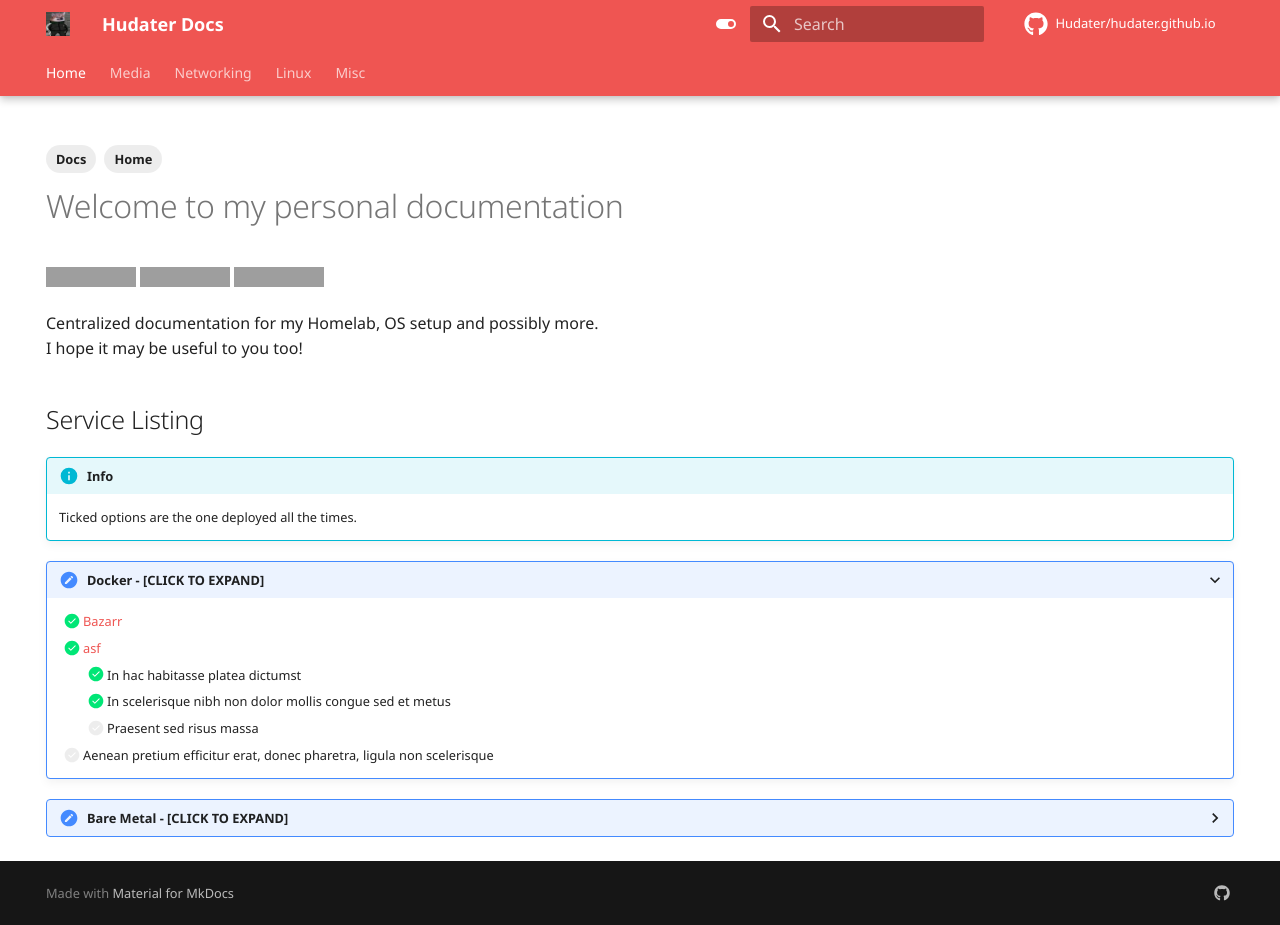
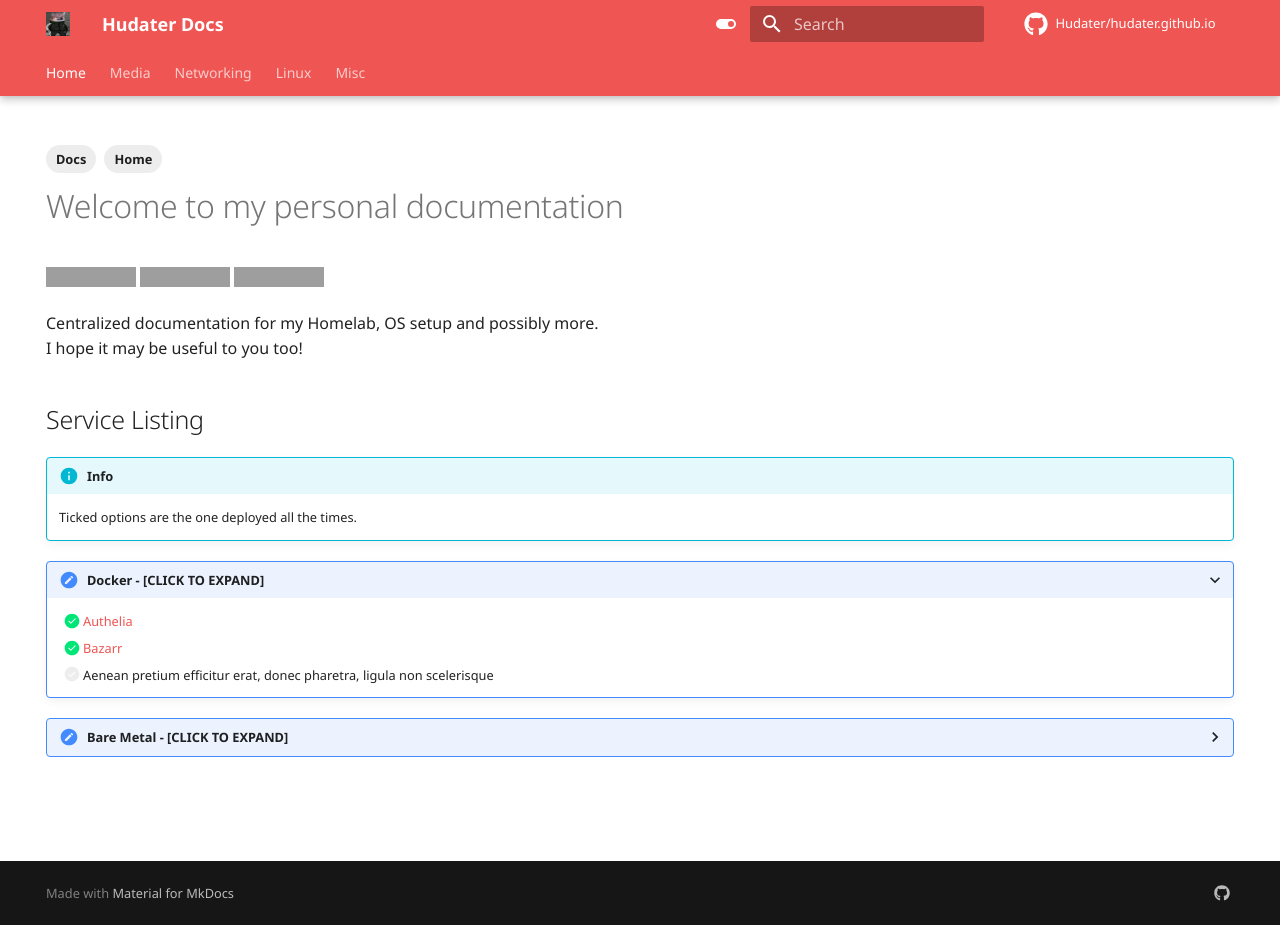
Before and after one commit to Hudater/hudater.github.io, an MkDocs documentation site: the page built from docs/index.md, in a window 1280 px wide and 925 px high. Built offline with MkDocs 1.6.1 and Material for MkDocs 9.7.7, drawn with Linux system fonts in a browser that asks for light colours; some web fonts are replaced; comment, search, counter and statistics services are not loaded; grey boxes are pictures that could not be loaded.

Commit message:
more pages

```diff
--- a/docs/index.md
+++ b/docs/index.md
@@ -25,11 +25,8 @@ I hope it may be useful to you too!
 
 ???+ Docker "**Docker** - [CLICK TO EXPAND]"
 
-    - [x] [Bazarr](media/bazarr.md){:target="_blank" rel="noopener noreferrer"}
-    - [x] [asf](){:target="_blank" rel="noopener noreferrer"}
-        * [x] In hac habitasse platea dictumst
-        * [x] In scelerisque nibh non dolor mollis congue sed et metus
-        * [ ] Praesent sed risus massa
+    - [x] [Authelia](networking/authelia.md "SSO Auth")
+    - [x] [Bazarr](media/bazarr.md "Subtitles for Sonarr and Radarr")
     - [ ] Aenean pretium efficitur erat, donec pharetra, ligula non scelerisque
 
 
--- a/mkdocs.yml
+++ b/mkdocs.yml
@@ -77,10 +77,9 @@ nav:
   - Media:
     - Bazarr: media/bazarr.md
     - Radarr: media/radarr.md
-    - Sonarr:
-      - Setup: media/sonarr.md
+    - Sonarr: media/sonarr.md
   - Networking:
-    - Architecture: networking/architecture.md
+    - Authelia: networking/authelia.md
   - Linux:
     - Arch: linux/arch.md
   - Misc:
```
Also changed, not shown: docs/networking/authelia.md (added).
